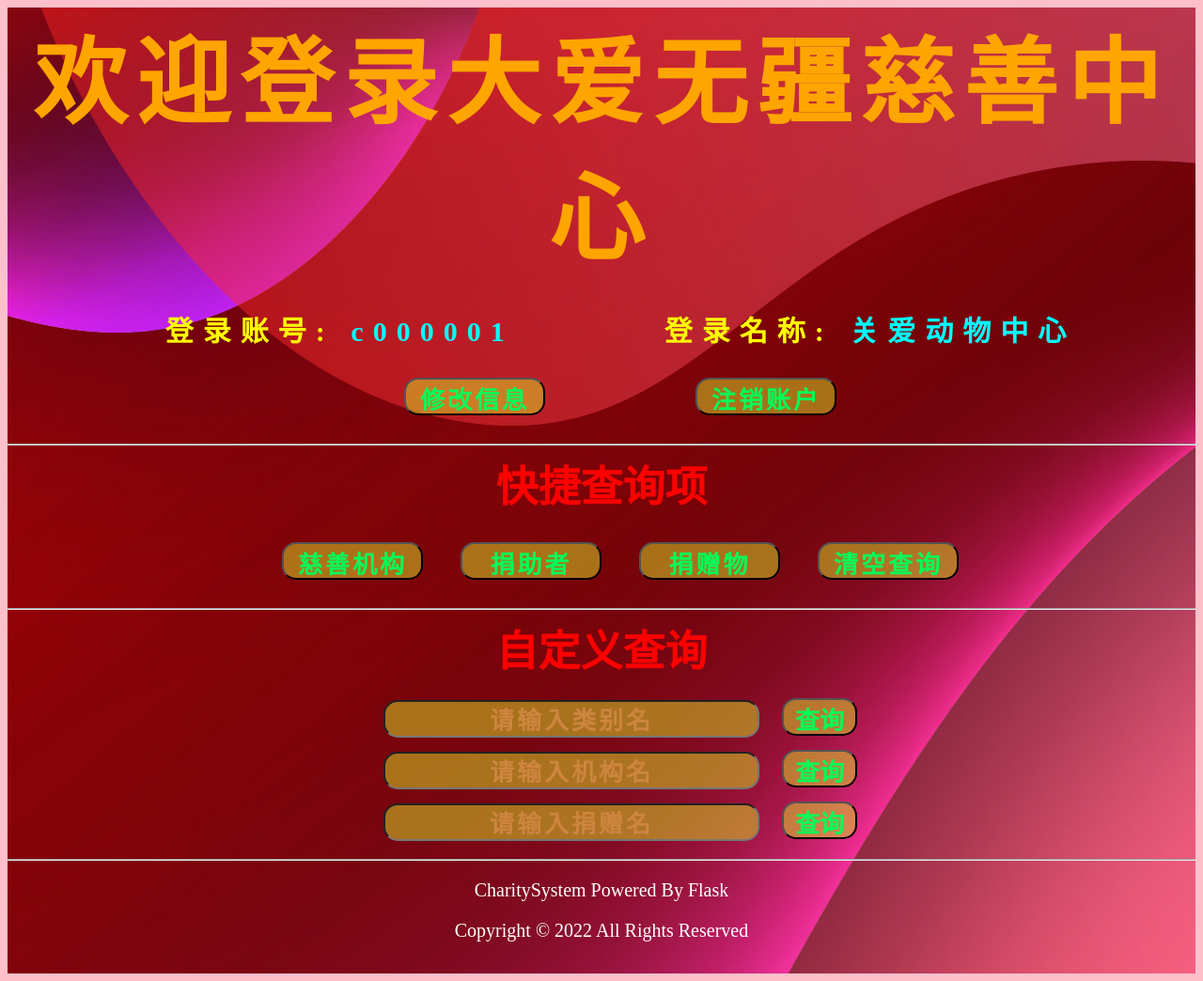
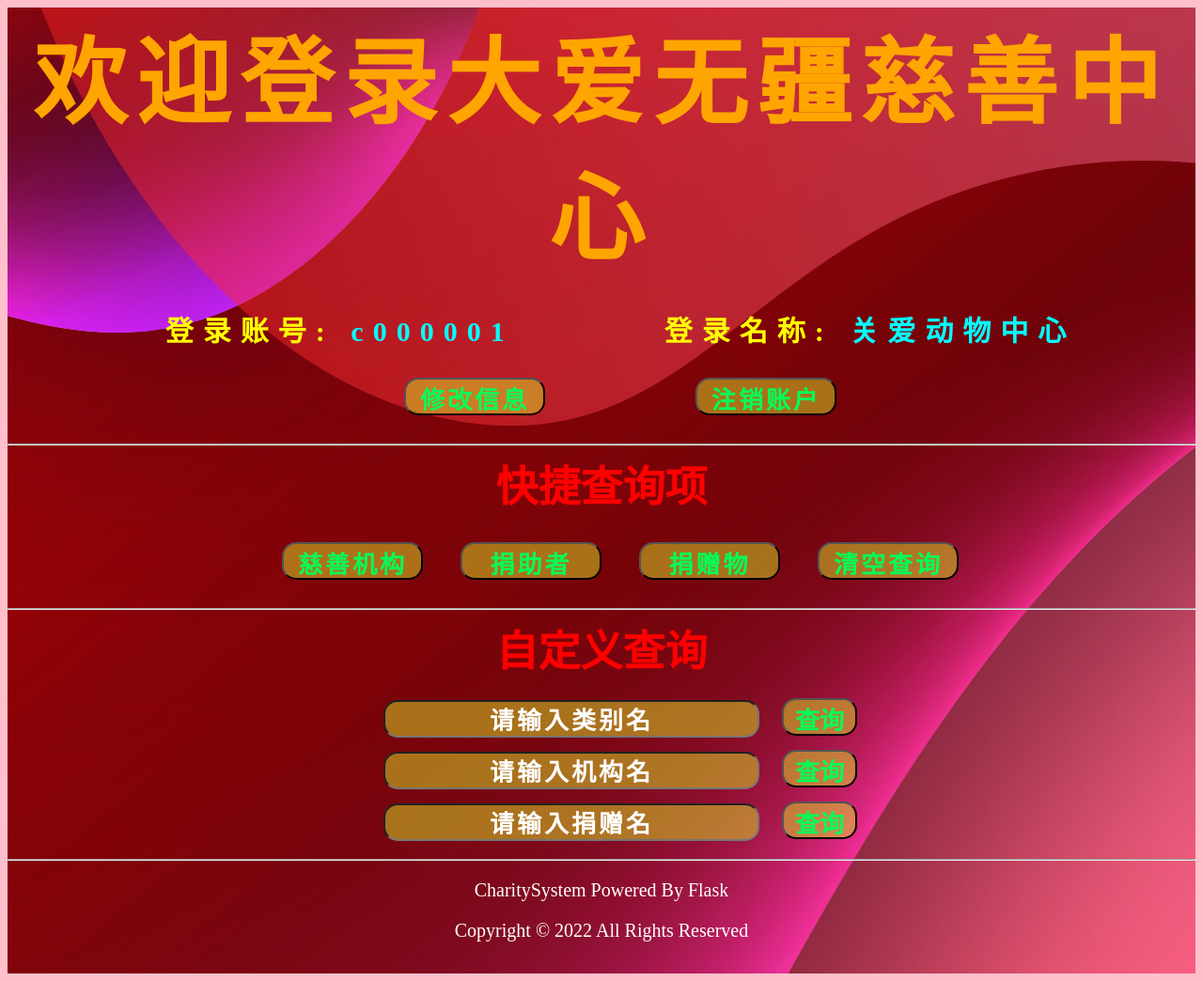
Before and after one commit to mumua666/CharitySystem, a Flask app: page /homePage.html in a window 1280 px wide. Shown: the whole page at 94% size. Run offline with Flask 2, Linux system fonts and the light colour scheme.

Commit message:
字体颜色调整

```diff
--- a/templates/homePage.html
+++ b/templates/homePage.html
@@ -66,7 +66,7 @@
 
         .complexQuery {
             width: 400px;
-            color: peru;
+            color: white;
         }
 
         #queryBar2 {
```
